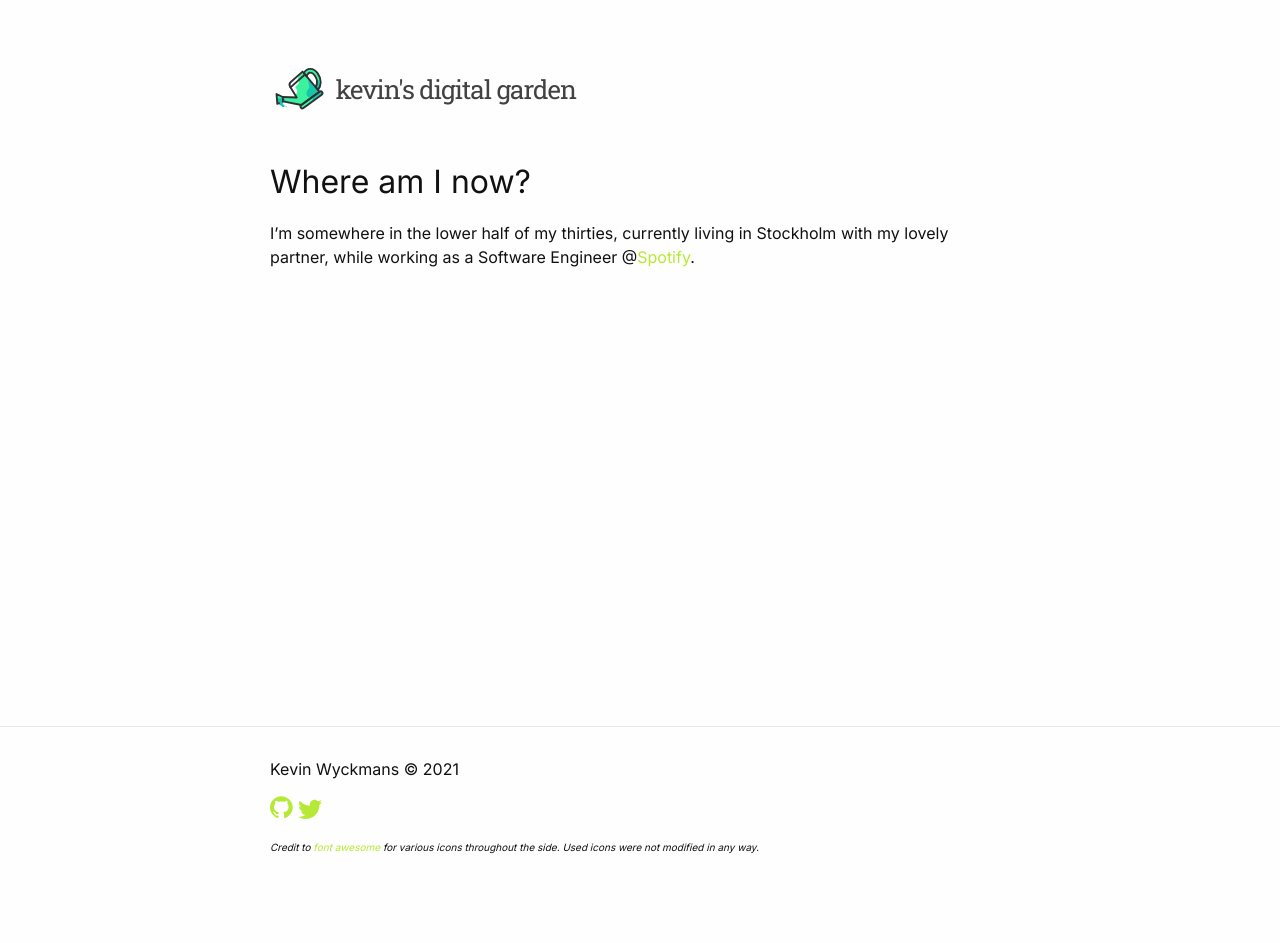
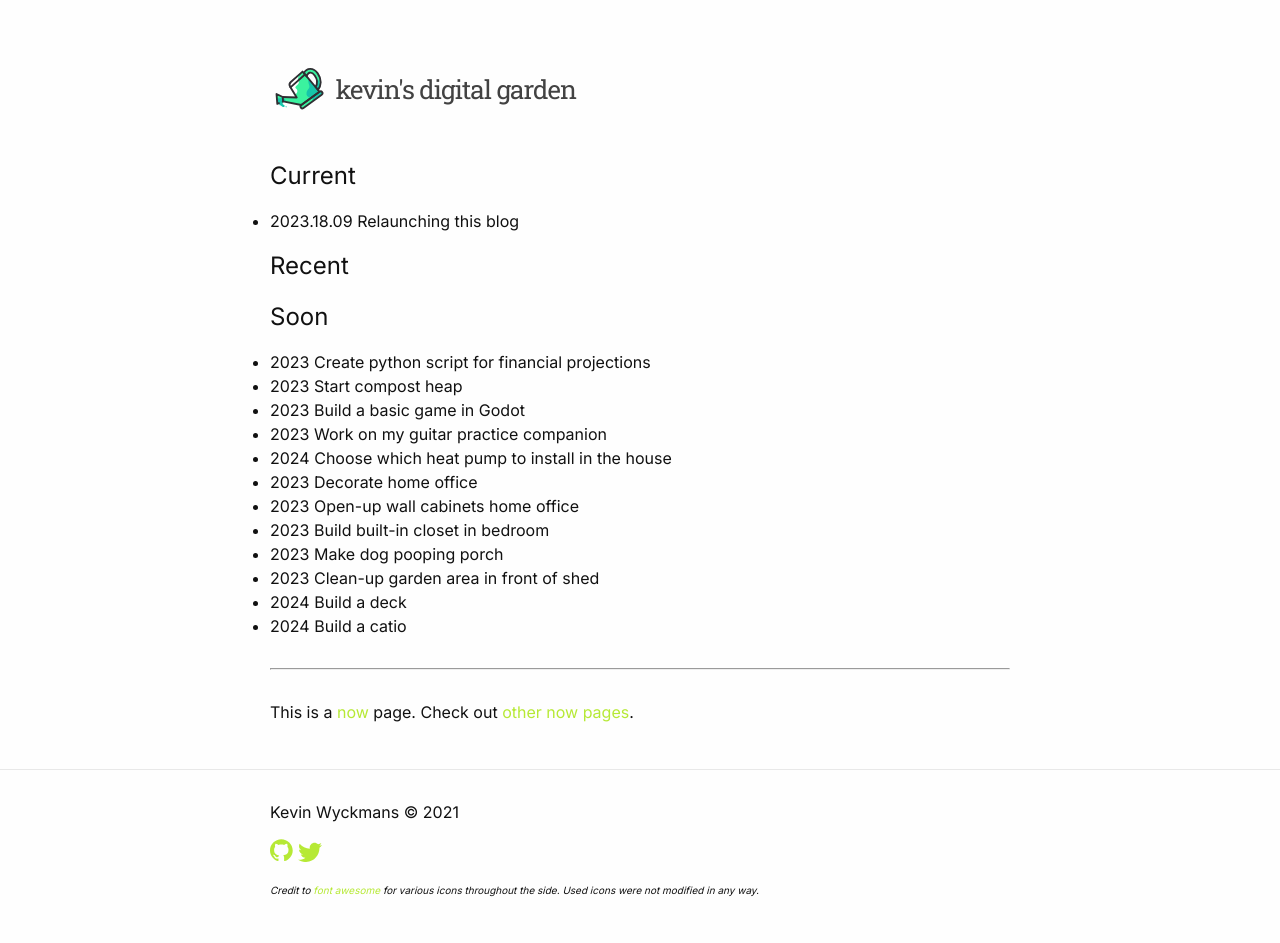
Before and after one commit to kwyckmans/digital-garden, a Jekyll site: the page built from docs/now.md, in a window 1280 px wide. Built offline with Jekyll 4.4.1, drawn with Linux system fonts in a browser that asks for light colours; our own code applies the rules of GitHub Pages for plain Markdown files; before the commit the page ends 900 px from its top, so only the background shows below that.

Commit message:
revamp now page

```diff
--- a/docs/now.md
+++ b/docs/now.md
@@ -1,3 +1,26 @@
-# Where am I now?
+## Current
 
-I'm somewhere in the lower half of my thirties, currently living in Stockholm with my lovely partner, while working as a Software Engineer @[Spotify](htttps://spotify.com).
+* 2023.18.09 Relaunching this blog
+
+## Recent
+
+## Soon
+
+* 2023 Create python script for financial projections
+* 2023 Start compost heap
+* 2023 Build a basic game in Godot
+* 2023 Work on my guitar practice companion
+* 2024 Choose which heat pump to install in the house
+* 2023 Decorate home office
+* 2023 Open-up wall cabinets home office
+* 2023 Build built-in closet in bedroom
+* 2023 Make dog pooping porch
+* 2023 Clean-up garden area in front of shed
+* 2024 Build a deck
+* 2024 Build a catio
+
+
+
+---
+
+This is a [now](https://sive.rs/nowff) page. Check out [other now pages](https://nownownow.com/).
```
